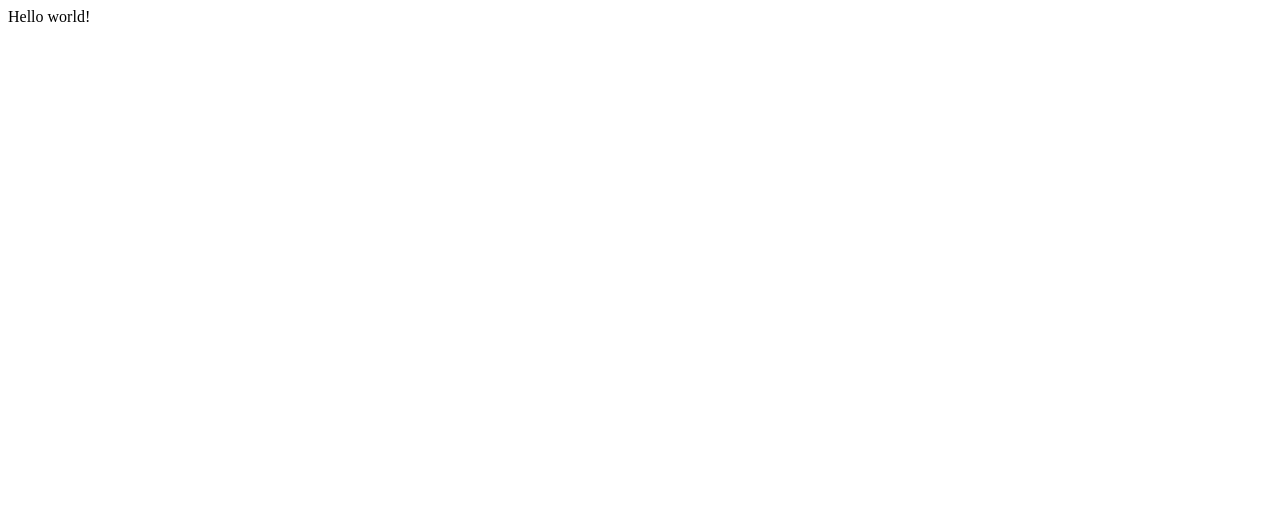
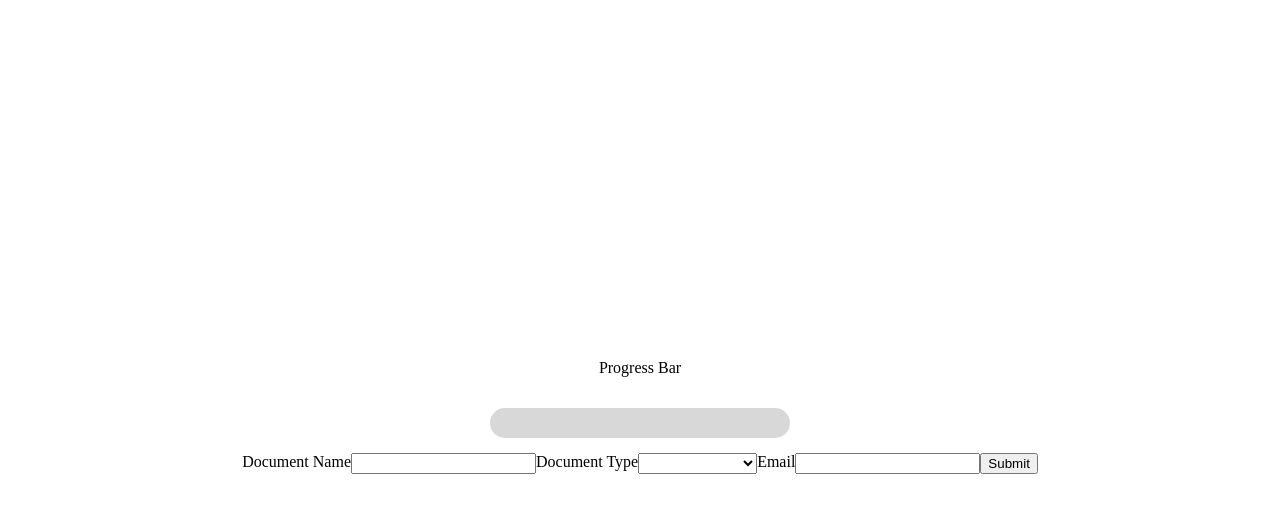
Before and after one commit to Mleng89/custom-progress-bar-demo, a React app: page / in a window 1280 px wide. Shown: the top 512 px of the page. Built offline with nearby package versions, Linux system fonts and the light colour scheme.

Commit message:
Feat: Building form

```diff
--- /dev/null
+++ b/src/components/App/index.css
@@ -0,0 +1,31 @@
+.container {
+    justify-content: center;
+    align-items: center;
+    display: flex;
+    min-height: 100vh;
+    flex-direction: column;
+}
+.progress-bar-outer {
+    background-color: #d8d8d8;
+    border-radius: 20px;
+    position: relative;
+    margin: 15px 0;
+    height: 30px;
+    width: 300px;
+}
+.progress-bar-inner {
+    background: linear-gradient(to left, #f2709c, #ff9472);
+    box-shadow: 0 3px 3px -5px #f2709c, 0 2px 5px #f2709c;
+    border-radius: 20px;
+    color: #fff;
+    display: flex;
+    align-items: center;
+    justify-content: center;
+    height: 100%;
+    width: 0;
+    opacity: 0;
+    transition: 1s ease 0.3s;
+}
+.form-container {
+    display: flex;
+}
--- a/src/components/App/index.tsx
+++ b/src/components/App/index.tsx
@@ -1,5 +1,35 @@
+import './index.css';
 import React from 'react';
-
-const App: React.FC = () => <div>Hello world!</div>;
+import { useState } from 'react';
+const App = () => {
+    const handleSubmit = (e: React.FormEvent<HTMLFormElement>) =>
+        e.preventDefault();
+    const [progress, setProgress] = useState(0);
+    return (
+        <div>
+            <div className="container">
+                <p>Progress Bar</p>
+                <div className="progress-bar-outer">
+                    <div className="progress-bar-inner"></div>
+                </div>
+                <form className="form-container" onSubmit={handleSubmit}>
+                    <label> Document Name</label>
+                    <input type="text" id="document-name" />
+                    <label> Document Type</label>
+                    <select>
+                        <option></option>
+                        <option value="word-document">Word Document</option>
+                        <option value="pdf">PDF</option>
+                    </select>
+                    <label>Email</label>
+                    <input type="email" id="email" />
+                    <div>
+                        <input type="submit" id="submit" value="Submit" />
+                    </div>
+                </form>
+            </div>
+        </div>
+    );
+};
 
 export default App;
```
Also changed, not shown: src/components/test.js (added).
